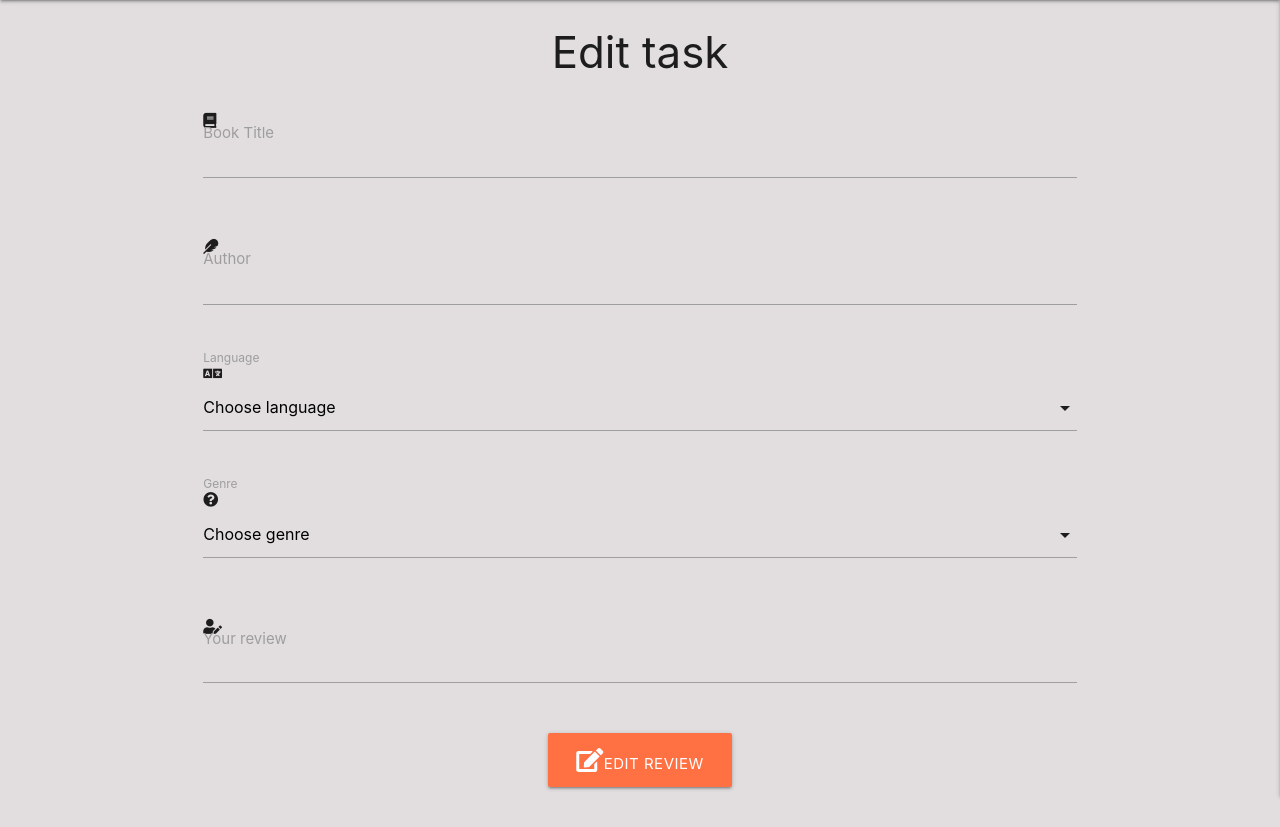
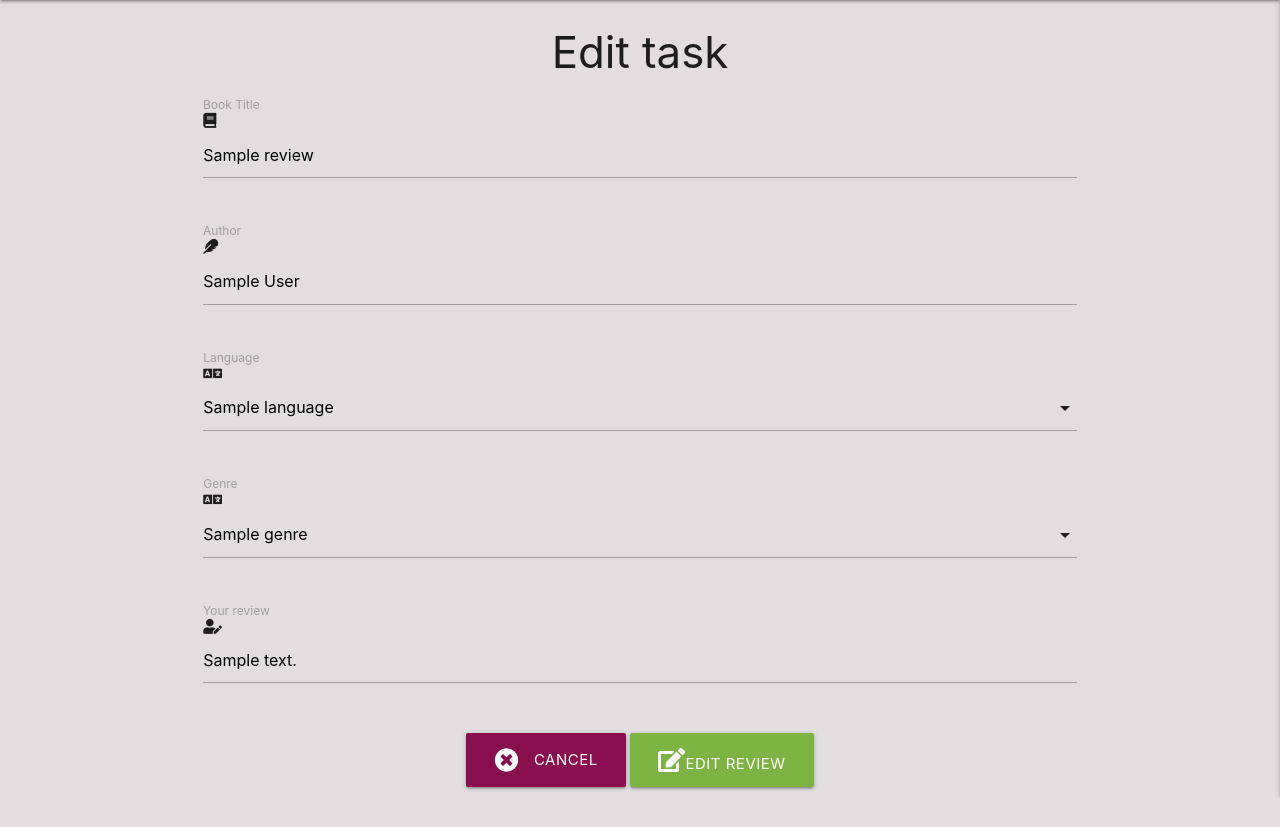
Before and after one commit to raphaelmar/escph_reading_club, a Flask app: page /edit_review/1 in a window 1280 px wide. Shown: the part 64-891 px from the top of the page. Run offline with Flask 2, Linux system fonts and the light colour scheme; a database or web service that is not in the repository returns one stand-in record (values such as "Sample title"); some libraries are stand-ins or nearby versions.

Commit message:
bind data to edit task form

```diff
--- a/app.py
+++ b/app.py
@@ -123,7 +123,7 @@ def add_review():
         "add_review.html", genres=genres, languages=languages)
 
 
-@app.route("/edit_review/<review_id>", methods= ["GET", "POST"])
+@app.route("/edit_review/<review_id>", methods=["GET", "POST"])
 def edit_review(review_id):
     review = mongo.db.reviews.find_one({"_id": ObjectId()})
 
--- a/templates/add_review.html
+++ b/templates/add_review.html
@@ -37,6 +37,7 @@
                     <label for="language_name">Language</label>
                 </div>
             </div>
+
             <!-- genre selection -->
             <div class="row">
 
--- a/templates/edit_review.html
+++ b/templates/edit_review.html
@@ -10,7 +10,7 @@
                 <div class="input-field col s12">
                     <i class="fas fa-book"></i>
                     <input id="review_title" name="review_title" minlength="1" maxlength="50"
-                    type="text" class="validate" required>
+                     value="{{ review.review_title }}" type="text" class="validate" required>
                     <label for="review_title">Book Title</label>
                 </div>
             </div>
@@ -19,7 +19,7 @@
                 <div class="input-field col s12">
                     <i class="fas fa-feather"></i>
                     <input id="review_author" name="review_author" minlength="1" maxlength="50"
-                    type="text" class="validate" required>
+                    value= "{{ review.review_author }}" type="text" class="validate" required>
                     <label for="review_author">Author</label>
                 </div>
             </div>
@@ -28,9 +28,13 @@
                 <div class="input-field col s12">
                     <i class="fas fa-language"></i>
                     <select id="language_name" name="language_name" class="validate" required>
-                    <option value="" disabled selected>Choose language</option>
+                    <option value="" disabled>Choose language</option>
                         {% for language in languages %}
-                            <option value="{{ language.language_name }}">{{ language.language_name }}</option>
+                            {% if language.language_name == review.language_name %}
+                                <option value="{{ language.language_name }}" selected>{{ language.language_name }}</option>
+                            {% else %}
+                                <option value="{{ language.language_name }}">{{ language.language_name }}</option>
+                            {% endif %}
                         {% endfor %}
 
                         </select>
@@ -39,16 +43,19 @@
             </div>
             <!-- genre selection -->
             <div class="row">
-
                 <div class="input-field col s12">
-                    <i class="fas fa-question-circle"></i>
-                    <select id="genre_name" name="genre_name" class="validate" required>
-                    <option value="" disabled selected>Choose genre</option>
+                    <i class="fas fa-language"></i>
+                    <select id="language_name" name="language_name" class="validate" required>
+                    <option value="" disabled>Choose genre</option>
                         {% for genre in genres %}
-                            <option value="{{ genre.genre_name }}">{{ genre.genre_name }}</option>
+                            {% if genre.genre_name == review.genre_name %}
+                                <option value="{{ genre.genre_name }}" selected>{{ genre.genre_name }}</option>
+                            {% else %}
+                                <option value="{{ genre.genre_name }}">{{ genre.genre_name }}</option>
+                            {% endif %}
                         {% endfor %}
 
-                    </select>
+                        </select>
                     <label for="genre_name">Genre</label>
                 </div>
             </div>
@@ -56,14 +63,17 @@
             <div class="row">
                 <div class="input-field col s12">
                     <i class="fas fa-user-edit"></i>
-                    <textarea id="review_text" name="review_text" minlength="5" maxlength="500" class="materialize-textarea validate" required></textarea>
+                    <textarea id="review_text" name="review_text" minlength="5" maxlength="500" class="materialize-textarea validate" required>{{ review.review_text }}</textarea>
                     <label for="review_text">Your review</label>
                 </div>
             </div>
-            <!-- add review button -->
+            <!-- edit and cancel review buttons -->
             <div class="row">
                 <div class="col s12 center-align">
-                    <button class="btn-large deep-orange lighten-1" type="submit">
+                    <a href="{{ url_for('get_reviews') }}"class="btn-large pink darken-4">
+                        Cancel <i class="fas fa-times-circle left"></i>
+                    </a>
+                    <button class="btn-large light-green darken-1" type="submit">
                 <i class="fas fa-edit"></i>Edit review</i>
                 </div>
                     </button>
```
Also changed, not shown: templates/reviews.html (+4 -4 lines).
